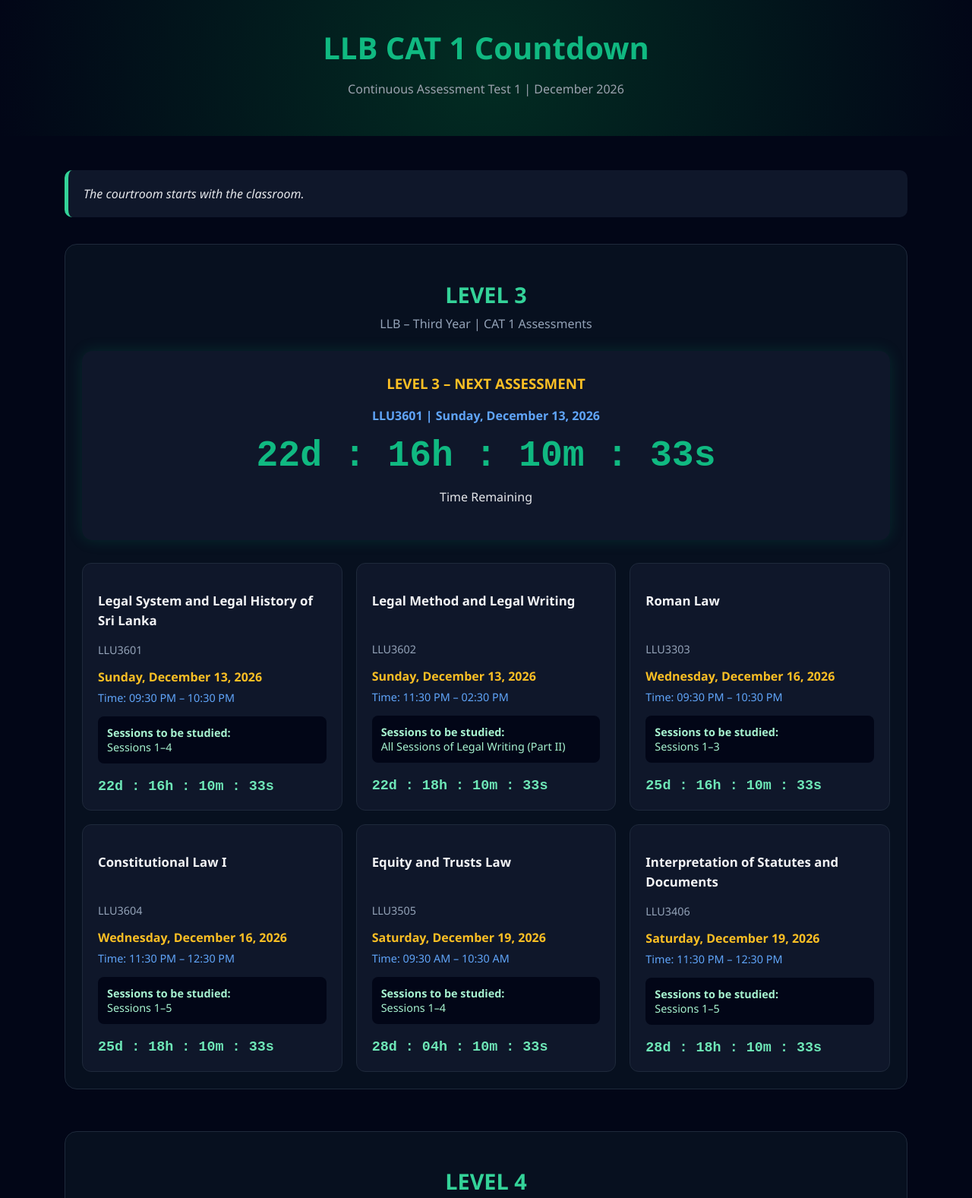
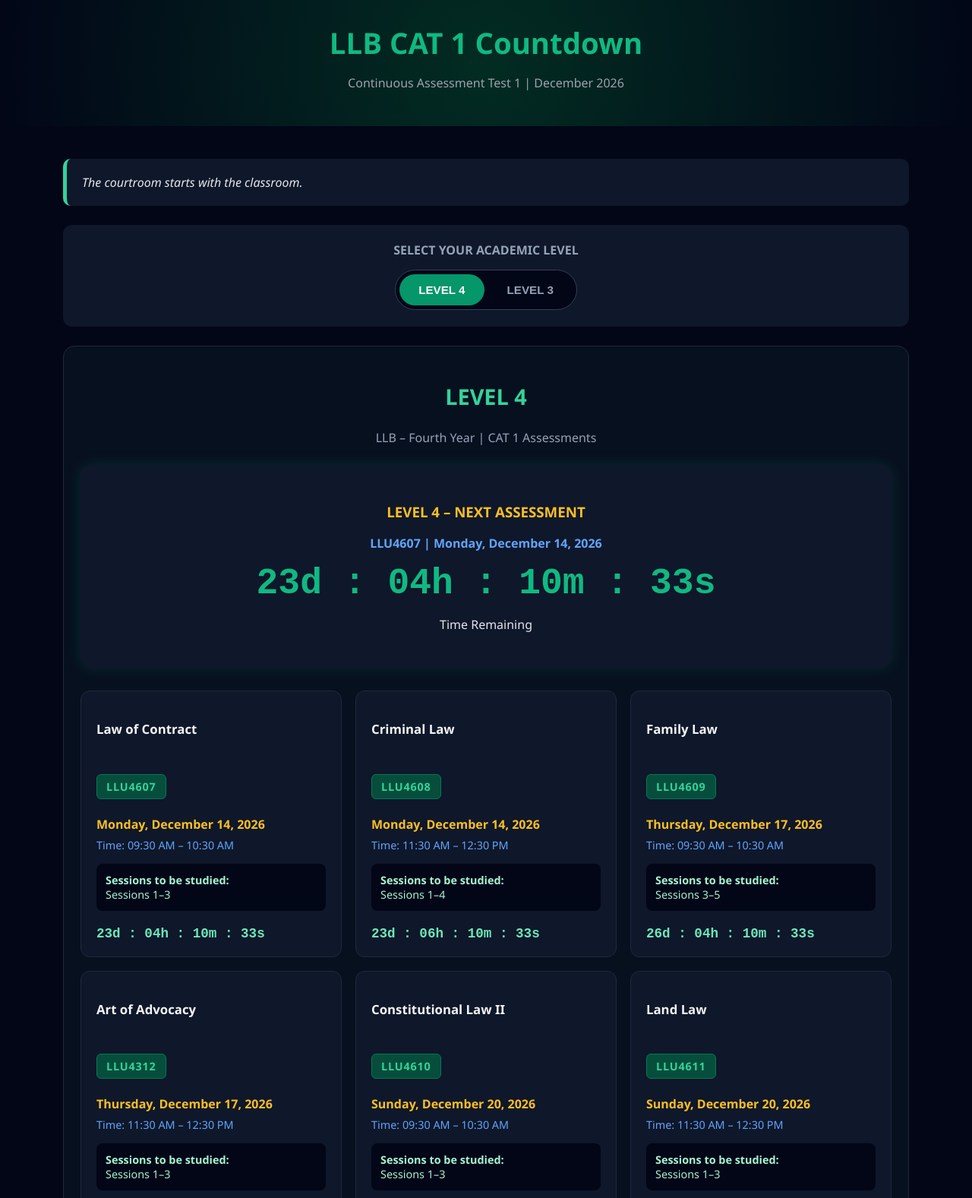
Before and after one commit to Abishethvarman/ousl-llb-hons, a plain HTML site: page countdown.html in a window 1280 px wide. Shown: the top 1577 px of the page at 76% size. Drawn offline with Linux system fonts and the light colour scheme.

Commit message:
Update countdown.html

```diff
--- a/countdown.html
+++ b/countdown.html
@@ -4,7 +4,7 @@
 <head>
 <meta charset="UTF-8">
 <meta name="viewport" content="width=device-width, initial-scale=1.0">
-<title>LLB CAT 1 Countdown | Level 3 & 4</title>
+<title>LLB CAT 1 Countdown</title>
 
 <style>
 * { box-sizing: border-box; }
@@ -18,13 +18,13 @@ body {
 
 header {
   text-align: center;
-  padding: 35px 15px;
+  padding: 30px 15px;
   background: radial-gradient(circle, #022c22, #020617);
 }
 
 h1 {
   color: #10b981;
-  font-size: 2.5rem;
+  font-size: 2.4rem;
   margin: 0;
 }
 
@@ -33,7 +33,7 @@ header p { color: #9ca3af; }
 .container {
   max-width: 1150px;
   margin: 25px auto;
-  padding: 20px;
+  padding: 18px;
 }
 
 .quote {
@@ -42,15 +42,61 @@ header p { color: #9ca3af; }
   border-left: 5px solid #34d399;
   border-radius: 10px;
   font-style: italic;
-  margin-bottom: 35px;
+  margin-bottom: 25px;
+}
+
+/* LEVEL SWITCH */
+
+.switch-area {
+  text-align: center;
+  background: #0f172a;
+  padding: 22px;
+  border-radius: 12px;
+  margin-bottom: 25px;
+}
+
+.switch-label {
+  color: #94a3b8;
+  margin-bottom: 15px;
+  font-weight: bold;
+}
+
+.toggle {
+  display: inline-flex;
+  background: #020617;
+  padding: 5px;
+  border-radius: 30px;
+  border: 1px solid #334155;
+  gap: 5px;
+}
+
+.toggle button {
+  border: none;
+  padding: 12px 25px;
+  border-radius: 25px;
+  color: #94a3b8;
+  background: transparent;
+  font-weight: bold;
+  cursor: pointer;
+  font-size: 0.95rem;
+}
+
+.toggle button.active {
+  background: #059669;
+  color: white;
 }
 
 .level-section {
-  margin-bottom: 55px;
-  padding: 22px;
+  display: none;
   background: #07101f;
   border: 1px solid #1e293b;
-  border-radius: 16px;
+  border-radius: 15px;
+  padding: 22px;
+  margin-bottom: 30px;
+}
+
+.level-section.active {
+  display: block;
 }
 
 .level-heading {
@@ -61,12 +107,10 @@ header p { color: #9ca3af; }
 .level-heading h2 {
   color: #34d399;
   font-size: 1.8rem;
-  margin-bottom: 8px;
 }
 
 .level-heading p {
   color: #94a3b8;
-  margin: 0;
 }
 
 .main-timer {
@@ -78,10 +122,7 @@ header p { color: #9ca3af; }
   box-shadow: 0 0 20px rgba(16,185,129,0.15);
 }
 
-.main-timer h3 {
-  color: #fbbf24;
-  margin-top: 0;
-}
+.main-timer h3 { color: #fbbf24; }
 
 .main-date {
   color: #60a5fa;
@@ -92,7 +133,7 @@ header p { color: #9ca3af; }
 .digital-big {
   font-family: 'Courier New', monospace;
   color: #10b981;
-  font-size: clamp(1.6rem, 5vw, 3rem);
+  font-size: clamp(1.5rem, 5vw, 3rem);
   font-weight: bold;
 }
 
@@ -123,13 +164,21 @@ header p { color: #9ca3af; }
 }
 
 .code {
-  color: #94a3b8;
+  display: inline-block;
+  color: #34d399;
+  background: #064e3b;
+  border: 1px solid #047857;
+  padding: 6px 12px;
+  border-radius: 6px;
   font-size: 0.9rem;
+  font-weight: bold;
+  letter-spacing: 0.8px;
+  margin: 5px 0 10px;
 }
 
 .exam-date {
   color: #fbbf24;
-  margin-top: 15px;
+  margin-top: 12px;
   font-weight: 600;
 }
 
@@ -152,7 +201,7 @@ header p { color: #9ca3af; }
   font-family: 'Courier New', monospace;
   color: #6ee7b7;
   font-weight: bold;
-  font-size: 1.15rem;
+  font-size: 1.1rem;
   margin-top: 20px;
   overflow-wrap: anywhere;
 }
@@ -170,6 +219,7 @@ footer {
   .container { padding: 10px; }
   .level-section { padding: 12px; }
   .subject h3 { min-height: auto; }
+  .toggle button { padding: 11px 19px; }
 }
 </style>
 </head>
@@ -185,9 +235,44 @@ footer {
 
 <div class="quote" id="quoteBox"></div>
 
-<!-- LEVEL 3 -->
+<!-- LEVEL SWITCH -->
 
-<section class="level-section">
+<div class="switch-area">
+  <div class="switch-label">SELECT YOUR ACADEMIC LEVEL</div>
+
+  <div class="toggle">
+    <button id="btn4" class="active" onclick="showLevel(4)">
+      LEVEL 4
+    </button>
+    <button id="btn3" onclick="showLevel(3)">
+      LEVEL 3
+    </button>
+  </div>
+</div>
+
+<!-- LEVEL 4 FIRST -->
+
+<section class="level-section active" id="section4">
+
+  <div class="level-heading">
+    <h2>LEVEL 4</h2>
+    <p>LLB – Fourth Year | CAT 1 Assessments</p>
+  </div>
+
+  <div class="main-timer">
+    <h3>LEVEL 4 – NEXT ASSESSMENT</h3>
+    <div class="main-date" id="l4Date"></div>
+    <div class="digital-big" id="l4Main"></div>
+    <p>Time Remaining</p>
+  </div>
+
+  <div class="subjects" id="level4"></div>
+
+</section>
+
+<!-- LEVEL 3 SECOND -->
+
+<section class="level-section" id="section3">
 
   <div class="level-heading">
     <h2>LEVEL 3</h2>
@@ -205,26 +290,6 @@ footer {
 
 </section>
 
-<!-- LEVEL 4 -->
-
-<section class="level-section">
-
-  <div class="level-heading">
-    <h2>LEVEL 4</h2>
-    <p>LLB – Fourth Year | CAT 1 Assessments</p>
-  </div>
-
-  <div class="main-timer">
-    <h3>LEVEL 4 – NEXT ASSESSMENT</h3>
-    <div class="main-date" id="l4Date"></div>
-    <div class="digital-big" id="l4Main"></div>
-    <p>Time Remaining</p>
-  </div>
-
-  <div class="subjects" id="level4"></div>
-
-</section>
-
 </div>
 
 <footer>
@@ -237,7 +302,60 @@ footer {
 
 <script>
 
-// Assessment schedule
+// LEVEL 4 ASSESSMENTS
+
+const level4 = [
+  {
+    code: "LLU4607",
+    name: "Law of Contract",
+    date: "2026-12-14",
+    time: "09:30 AM",
+    end: "10:30 AM",
+    sessions: "Sessions 1–3"
+  },
+  {
+    code: "LLU4608",
+    name: "Criminal Law",
+    date: "2026-12-14",
+    time: "11:30 AM",
+    end: "12:30 PM",
+    sessions: "Sessions 1–4"
+  },
+  {
+    code: "LLU4609",
+    name: "Family Law",
+    date: "2026-12-17",
+    time: "09:30 AM",
+    end: "10:30 AM",
+    sessions: "Sessions 3–5"
+  },
+  {
+    code: "LLU4312",
+    name: "Art of Advocacy",
+    date: "2026-12-17",
+    time: "11:30 AM",
+    end: "12:30 PM",
+    sessions: "Sessions 1–3"
+  },
+  {
+    code: "LLU4610",
+    name: "Constitutional Law II",
+    date: "2026-12-20",
+    time: "09:30 AM",
+    end: "10:30 AM",
+    sessions: "Sessions 1–3"
+  },
+  {
+    code: "LLU4611",
+    name: "Land Law",
+    date: "2026-12-20",
+    time: "11:30 AM",
+    end: "12:30 PM",
+    sessions: "Sessions 1–3"
+  }
+];
+
+// LEVEL 3 ASSESSMENTS
 
 const level3 = [
   {
@@ -290,58 +408,27 @@ const level3 = [
   }
 ];
 
-const level4 = [
-  {
-    code: "LLU4607",
-    name: "Law of Contract",
-    date: "2026-12-14",
-    time: "09:30 AM",
-    end: "10:30 AM",
-    sessions: "CAT 1"
-  },
-  {
-    code: "LLU4608",
-    name: "Criminal Law",
-    date: "2026-12-14",
-    time: "11:30 AM",
-    end: "12:30 PM",
-    sessions: "CAT 1"
-  },
-  {
-    code: "LLU4609",
-    name: "Family Law",
-    date: "2026-12-17",
-    time: "09:30 AM",
-    end: "10:30 AM",
-    sessions: "CAT 1"
-  },
-  {
-    code: "LLU4312",
-    name: "Art of Advocacy",
-    date: "2026-12-17",
-    time: "11:30 AM",
-    end: "12:30 PM",
-    sessions: "CAT 1"
-  },
-  {
-    code: "LLU4610",
-    name: "Constitutional Law II",
-    date: "2026-12-20",
-    time: "09:30 AM",
-    end: "10:30 AM",
-    sessions: "CAT 1"
-  },
-  {
-    code: "LLU4611",
-    name: "Land Law",
-    date: "2026-12-20",
-    time: "11:30 AM",
-    end: "12:30 PM",
-    sessions: "CAT 1"
-  }
-];
+// TOGGLE BETWEEN LEVELS
 
-// Date conversion using local Sri Lankan time
+function showLevel(level) {
+  document.getElementById("section4").classList.toggle(
+    "active", level === 4
+  );
+
+  document.getElementById("section3").classList.toggle(
+    "active", level === 3
+  );
+
+  document.getElementById("btn4").classList.toggle(
+    "active", level === 4
+  );
+
+  document.getElementById("btn3").classList.toggle(
+    "active", level === 3
+  );
+}
+
+// LOCAL DATE AND TIME
 
 function makeDate(date, time) {
   const [year, month, day] = date.split("-").map(Number);
@@ -375,7 +462,7 @@ function formatDigital(ms) {
   return `${String(d).padStart(2,"0")}d : ${String(h).padStart(2,"0")}h : ${String(m).padStart(2,"0")}m : ${String(s).padStart(2,"0")}s`;
 }
 
-// Create subject cards
+// SUBJECT CARDS
 
 function renderSubjects(subjects, containerId) {
   const container = document.getElementById(containerId);
@@ -383,29 +470,37 @@ function renderSubjects(subjects, containerId) {
   container.innerHTML = subjects.map(s => `
     <div class="subject">
       <h3>${s.name}</h3>
+
       <div class="code">${s.code}</div>
+
       <div class="exam-date">
         ${formatDate(makeDate(s.date, s.time))}
       </div>
+
       <div class="exam-time">
         Time: ${s.time} – ${s.end}
       </div>
+
       <div class="sessions">
         <strong>Sessions to be studied:</strong><br>
         ${s.sessions}
       </div>
+
       <div class="digital" id="timer-${s.code}"></div>
     </div>
   `).join("");
 }
 
-// Independent countdown for each level
+// INDEPENDENT LEVEL COUNTDOWNS
 
 function updateLevel(subjects, mainId, dateId) {
   const now = new Date();
 
   const upcoming = subjects
-    .map(s => ({subject: s, date: makeDate(s.date, s.time)}))
+    .map(s => ({
+      subject: s,
+      date: makeDate(s.date, s.time)
+    }))
     .filter(x => x.date > now)
     .sort((a,b) => a.date - b.date);
 
@@ -438,7 +533,7 @@ function updateLevel(subjects, mainId, dateId) {
   });
 }
 
-// Motivational quotes
+// MOTIVATIONAL QUOTES
 
 const quotes = [
   "Exams reward preparation, not pressure.",
@@ -463,12 +558,14 @@ function newQuote() {
 }
 
 function updateTimers() {
+  updateLevel(level4, "l4Main", "l4Date");
   updateLevel(level3, "l3Main", "l3Date");
-  updateLevel(level4, "l4Main", "l4Date");
 }
 
+// INITIALISE
+
+renderSubjects(level4, "level4");
 renderSubjects(level3, "level3");
-renderSubjects(level4, "level4");
 
 newQuote();
 updateTimers();
```
